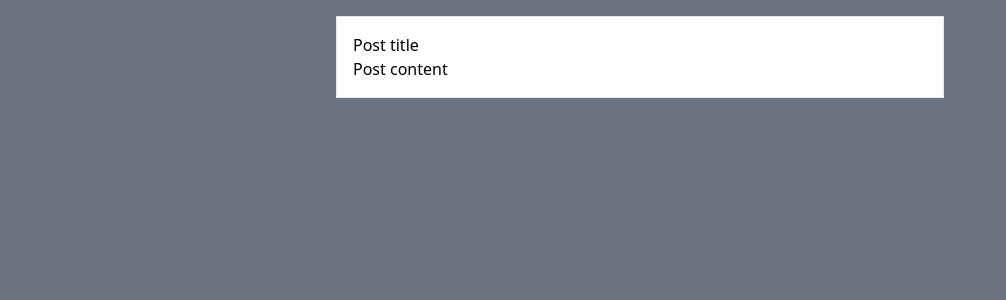
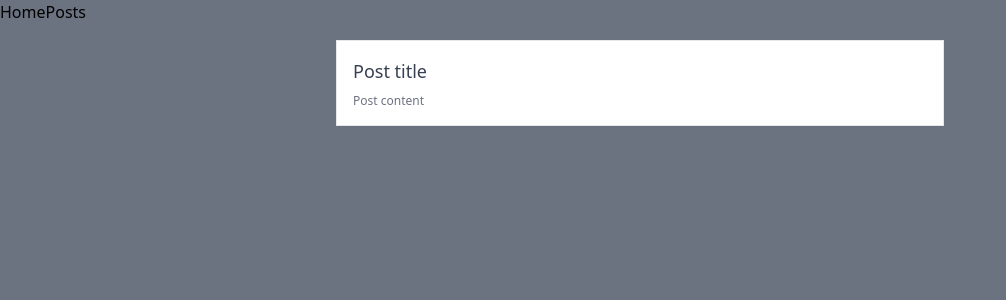
Before and after one commit to it2konst/nuxt-twcss, a Nuxt app: page /posts in a window 1280 px wide. Shown: the top 300 px of the page, without its empty margins (0-1006 px from the left). Built offline with nearby package versions, Linux system fonts and the light colour scheme.

Commit message:
feat: restructure app layout and add post item component

```diff
--- a/app/app.vue
+++ b/app/app.vue
@@ -6,6 +6,8 @@
 
 <template>
   <div class="bg-gray-500 min-h-screen">
-    <NuxtPage />
+    <NuxtLayout>
+      <NuxtPage />
+    </NuxtLayout>
   </div>
 </template>
--- /dev/null
+++ b/app/components/post/Item.vue
@@ -0,0 +1,10 @@
+<script setup>
+
+</script>
+
+<template>
+  <div class="bg-white w-full p-4 border border-gray-200 mb-4">
+    <h3 class="mb-2 text-lg text-gray-700">Post title</h3>
+    <p class="text-xs text-gray-500">Post content</p>
+  </div>
+</template>
--- /dev/null
+++ b/app/layouts/default.vue
@@ -0,0 +1,13 @@
+<script setup>
+
+</script>
+
+<template>
+  <div class="">
+    <NuxtLink to="/">Home</NuxtLink>
+    <NuxtLink to="/posts">Posts</NuxtLink>
+  </div>
+  <div>
+    <slot />
+  </div>
+</template>
--- a/app/pages/posts/index.vue
+++ b/app/pages/posts/index.vue
@@ -1,16 +1,11 @@
-<script setup lang="ts">
-useHead({
-  title: 'INDEX posts',
-})
+<script setup>
+
 </script>
 
 <template>
   <div class="mx-auto w-1/2 p-4">
-    <div class="">
-      <div class="bg-white w-full p-4 border border-gray-200 mb-4">
-        <h3>Post title</h3>
-        <p>Post content</p>
-      </div>
+    <div>
+      <PostItem />
     </div>
   </div>
 </template>
```
